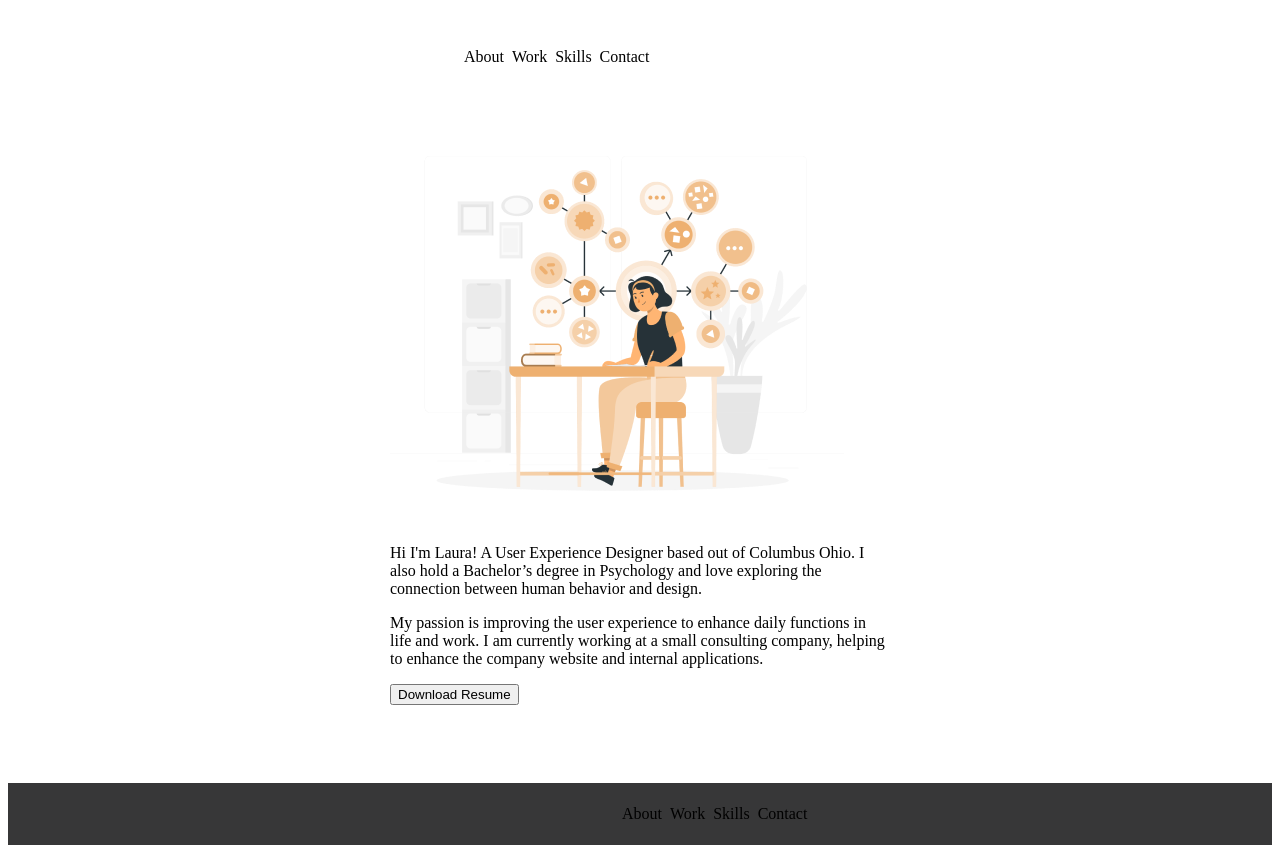
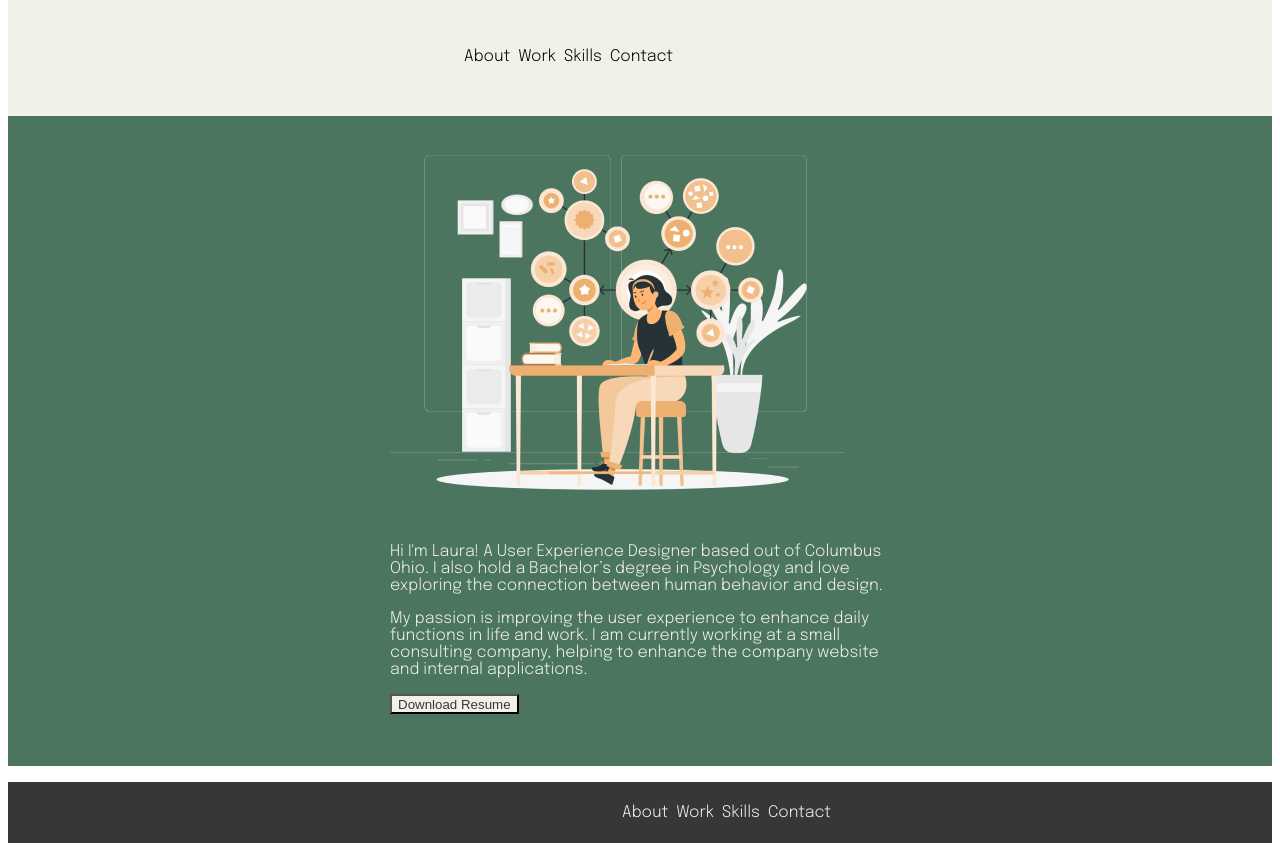
Before and after one commit to ljac86/UX_UI_HW_17, a plain HTML site: page index.html in a window 1280 px wide. Shown: the part 103-964 px from the top of the page. Drawn offline with Linux system fonts and the light colour scheme.

Commit message:
Bonus styling

```diff
--- a/CSS/style.css
+++ b/CSS/style.css
@@ -8,6 +8,10 @@
     padding: 1%;
 }
 
+header {
+    background-color: #F1F1EA;
+}
+
 nav {
     width: 73%;
     padding: 1%;
@@ -16,6 +20,10 @@ nav {
 ul {
     width: 50%;
     margin-left:auto;
+    font-family: "Epilogue", sans-serif;
+    font-optical-sizing: auto;
+    font-weight: 300;
+    font-style: normal;
 }
 
 .logo {
@@ -27,9 +35,18 @@ ul {
     padding: 25px;
 }
 
+section {
+    background-color: #4B755F;
+}
+
 .content {
     width: 500px;
     margin: 0 auto;
+    color: #F1F1EA;
+    font-family: "Epilogue", sans-serif;
+    font-optical-sizing: auto;
+    font-weight: 300;
+    font-style: normal;
 }
 
 footer {
@@ -43,3 +60,13 @@ ul {
 li {
     padding: 2px;
 }
+
+button {
+    height: 20px;
+    background-color:#F1F1EA;
+    color: #373738;
+}
+
+footer ul {
+    color: #F1F1EA;
+}
--- a/index.html
+++ b/index.html
@@ -3,6 +3,9 @@
     <head>
         <title>Laura Jacobson Portfolio</title>
         <link rel="stylesheet" href="CSS/style.css">
+        <link rel="preconnect" href="https://fonts.googleapis.com">
+<link rel="preconnect" href="https://fonts.gstatic.com" crossorigin>
+<link href="https://fonts.googleapis.com/css2?family=Epilogue:ital,wght@0,100..900;1,100..900&family=Open+Sans:ital,wght@0,300..800;1,300..800&display=swap" rel="stylesheet">
     </head>
     <body>
         <header class="navigation">
```
